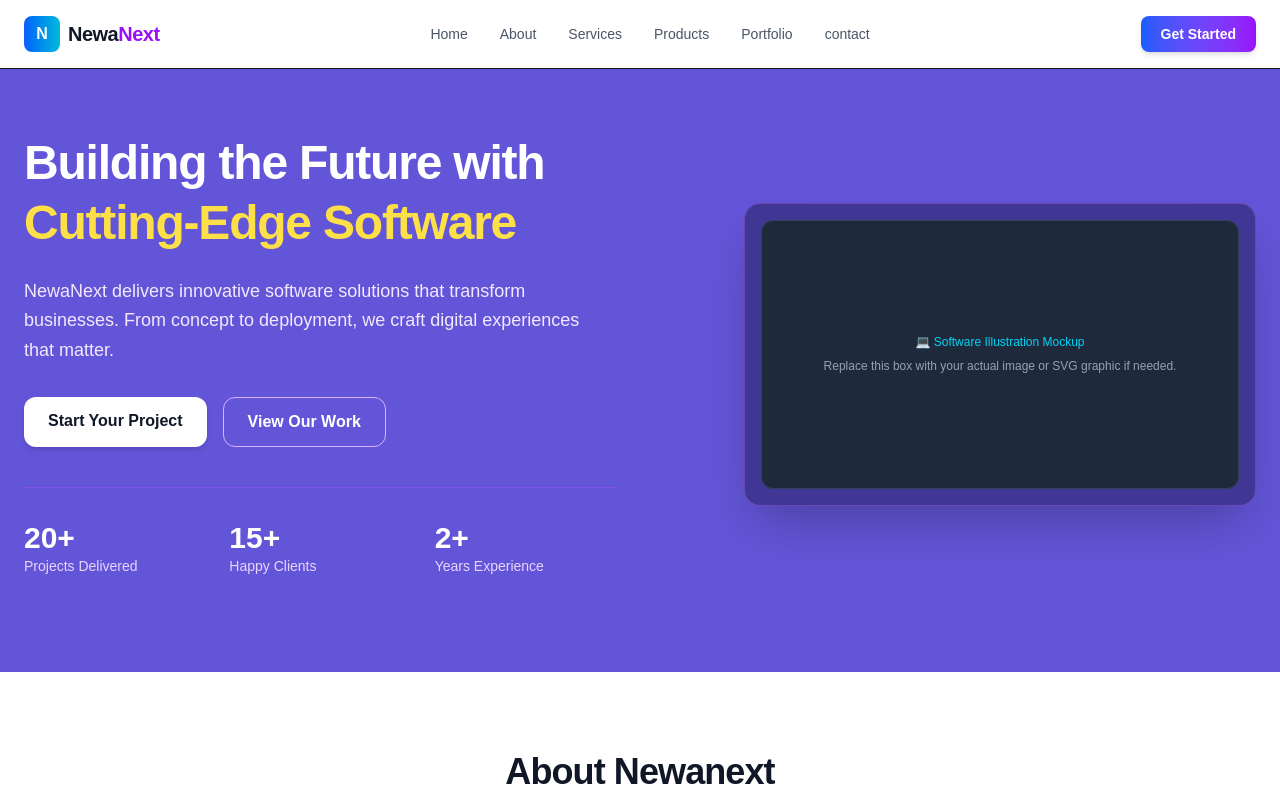
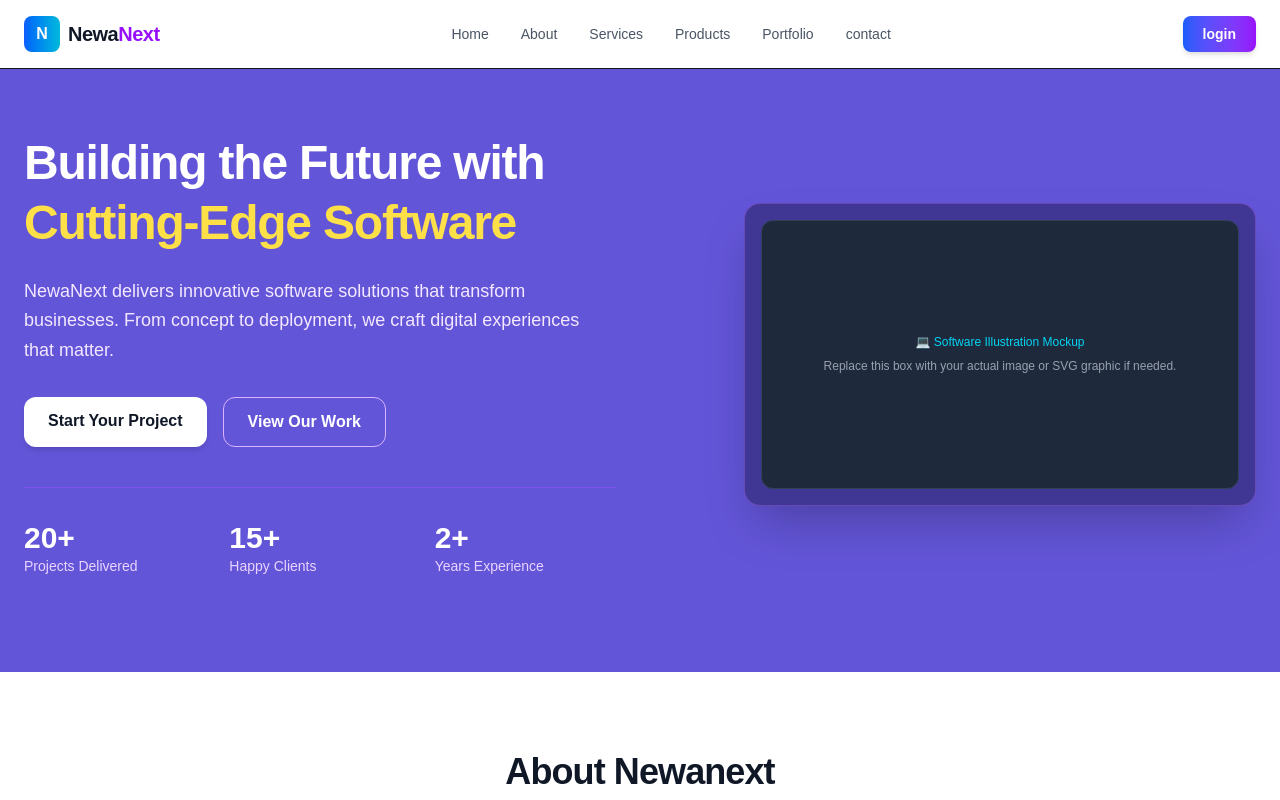
Before and after one commit to headlet/newanext, a Next.js app: page / in a window 1280 px wide. Shown: the top 800 px of the page. Built offline with nearby package versions, Linux system fonts and the light colour scheme.

Commit message:
login button updated

```diff
--- a/app/Header.tsx
+++ b/app/Header.tsx
@@ -29,7 +29,7 @@ export default function Header() {
         {/* CTA Button */}
         <div>
           <button className="rounded-lg bg-gradient-to-r from-blue-600 to-purple-600 px-5 py-2 text-sm font-semibold text-white shadow-md hover:opacity-90 transition-opacity">
-            Get Started
+            login
           </button>
         </div>
 
```
Also changed, not shown: app/admin/page.tsx (added).
